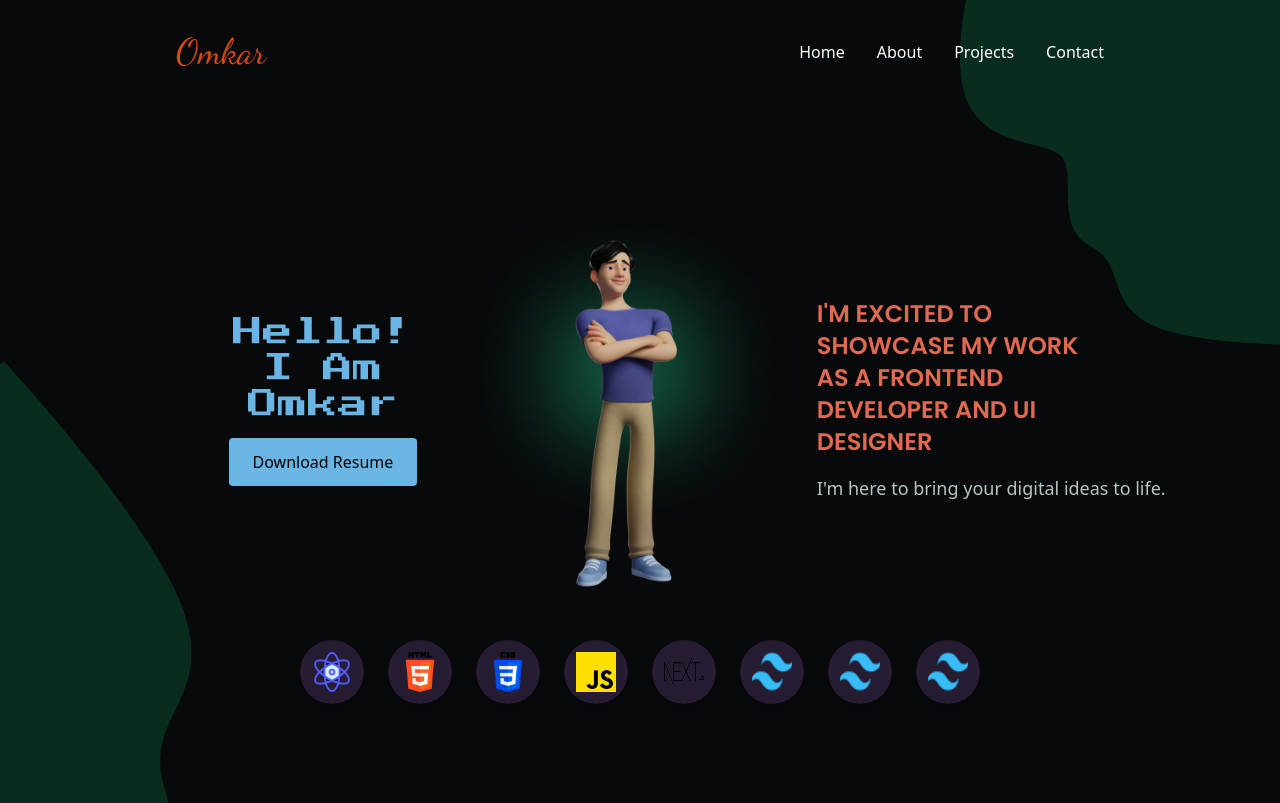
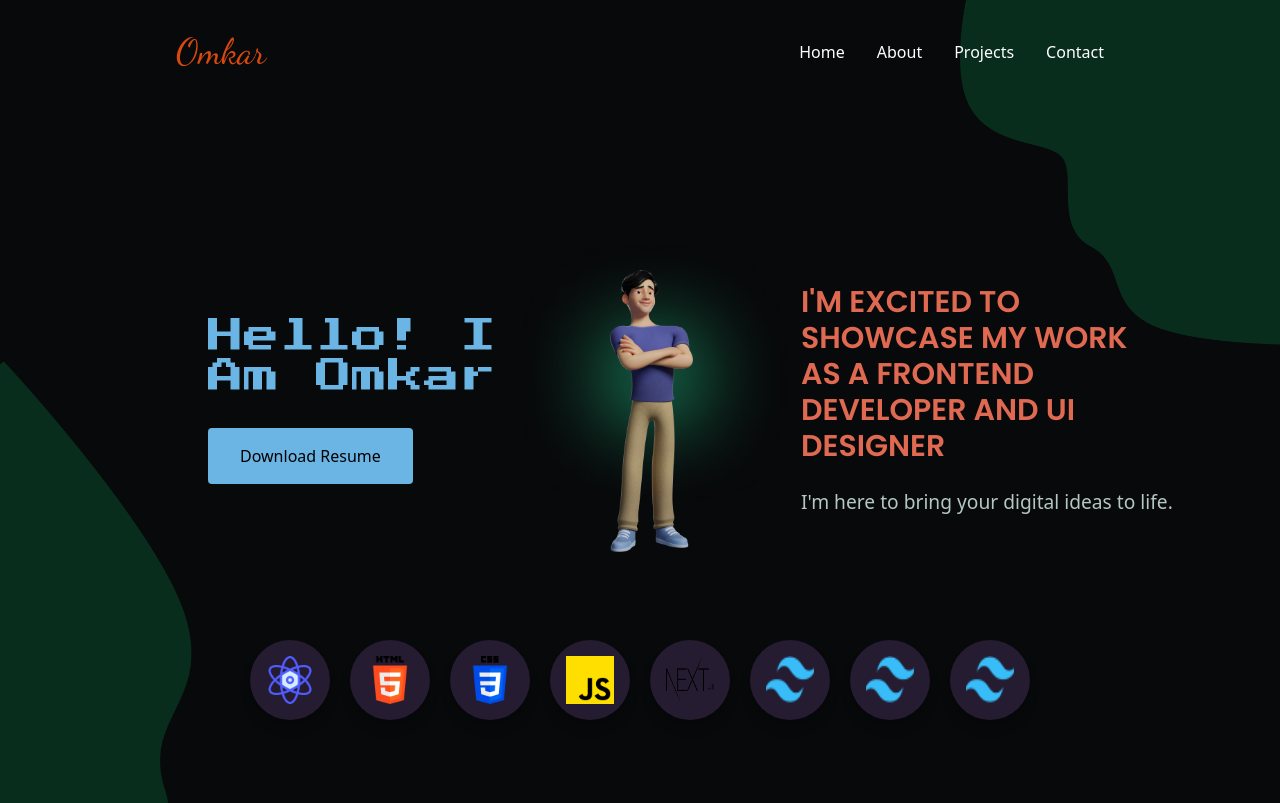
Before and after one commit to OmkarThakre01/portfolio, a React (Vite) app: page / in a window 1280 px wide. Shown: the top 803 px of the page. Built offline with nearby package versions, Linux system fonts and the light colour scheme.

Commit message:
ui hero commit

```diff
--- a/src/Components/Hero/hero.jsx
+++ b/src/Components/Hero/hero.jsx
@@ -4,42 +4,43 @@ import img2 from '../../assets/Man1bg.png';
 
 const Hero = () => {
   return (
-    <div className="relative flex flex-col xl:flex-row items-center justify-center min-h-screen p-2 lg:p-8 space-y-6 lg:space-y-0 lg:space-x-2">
+    <div className="relative flex flex-col xl:flex-row items-center justify-between min-h-screen p-4 xl:p-16 space-y-8 xl:space-y-0">
 
       {/* Text Section */}
-      <div className="flex flex-col items-center text-center space-y-4 order-2 lg:order-none lg:w-1/2 px-4 sm:px-6 md:px-8 lg:px-0 lg:ml-[11rem]">
-        <h1 className="text-[#6AB5E4] text-2xl sm:text-4xl md:text-3xl lg:text-3xl font-Press leading-tight">
+      <div className="flex flex-col items-center xl:items-start text-center xl:text-left space-y-8 order-2 xl:order-none xl:w-1/2 px-6  sm:px-8 lg:px-12 xl:px-0 md:px-8 lg:ml-[0rem] xl:ml-[9rem]">
+        <h1 className="text-[#6AB5E4] text-3xl sm:text-3xl lg:text-3xl xl:text-4xl font-Press leading-tight">
           Hello! I Am Omkar
         </h1>
-        <button className="bg-[#6AB5E4] text-[#000000] py-2 px-4 sm:py-3 sm:px-6 rounded transition duration-300">
+        <button className="bg-[#6AB5E4] text-[#000000] py-3 px-6 sm:py-4 sm:px-8 rounded transition duration-300 hover:bg-[#56A0D3]">
           Download Resume
         </button>
       </div>
 
             {/* Image Section */}
-      <div className="relative w-full h-full flex justify-center order-1 lg:order-none lg:w-[60rem] xl:px-0 px-0 sm:px-2 md:px-4">
-        <div>
+      <div className="relative w-full h-full flex justify-center xl:w-1/2 xl:px-0 px-0 sm:px-2 md:px-4">
+        <div className="relative">
        <img
          src={img2}
          alt="Background"
          className="absolute top-0 left-1/2 transform -translate-x-1/2 w-full sm:w-[70%] md:w-[85%] lg:w-[75%] xl:w-[100%] -z-5"
          />
-        </div>
-        <div>
        <img
         src={img1}
         alt="Foreground"
-            className="relative w-[95%] sm:w-[50%] md:w-[75%] lg:w-[85%] xl:w-[100%]"
+        className="relative w-[100%] sm:w-[90%] md:w-[95%] lg:w-[100%] xl:w-[100%] mx-auto"
          />
       </div>
         </div>
 
+
+
+
       {/* Additional Information */}
-      <div className="flex flex-col items-center lg:items-start text-center lg:text-left space-y-4 order-3 lg:order-none  px-4 sm:px-6 md:px-8 lg:px-0 ">
-        <h2 className="text-[#DF6951] text-[1rem] sm:text-lg md:text-3xl lg:text-2xl font-semibold font-Poppins uppercase lg:mr-40 ">
+      <div className="flex flex-col items-center xl:items-start text-center xl:text-left space-y-6 xl:w-[70%] order-3 xl:order-none px-6 sm:px-8 lg:px-12 xl:px-0">
+        <h2 className="text-[#DF6951] text-lg sm:text-xl md:text-2xl lg:text-3xl xl:text-3xl font-semibold font-Poppins uppercase lg:mr-20">
           I'm excited to showcase my work as a frontend developer and UI designer
         </h2>
-        <p className="text-[#B5C7C1] text-1xl sm:text-base md:text-lg text-center md:text-left leading-relaxed ">
+        <p className="text-[#B5C7C1] text-base sm:text-lg md:text-xl xl:text-[1.2rem] leading-relaxed">
           I'm here to bring your digital ideas to life.
         </p>
       </div>
--- a/src/Components/Icons/Icon.jsx
+++ b/src/Components/Icons/Icon.jsx
@@ -21,17 +21,17 @@ const Icon = () => {
   ];
 
   return (
-    <div className="flex justify-center py-6">
-      <div className="flex flex-wrap gap-6 justify-center absolute top-[44rem] lg:top-[40rem]">
+    <div className="absolute inset-0 flex justify-center items-center mt-[56.5rem] sm:mt-[50rem] md:mt-[52rem] lg:mt-[55rem] xl:mt-[35rem]">
+      <div className="flex flex-wrap gap-5 justify-center">
         {icons.map((icon, index) => (
           <div
             key={index}
-            className="w-16 h-16 sm:w-14 sm:h-14 lg:w-16 lg:h-16 bg-[#251C31] flex items-center justify-center rounded-full shadow-lg hover:scale-105 transition-transform"
+            className="w-16 h-16 sm:w-14 sm:h-14 lg:w-16 lg:h-16 xl:w-20 xl:h-20 bg-[#251C31] flex items-center justify-center rounded-full shadow-lg hover:scale-105 transition-transform"
           >
             <img
               src={icon.src}
               alt={icon.name}
-              className="w-10 h-10 sm:w-8 sm:h-8 lg:w-10 lg:h-10"
+              className="w-10 h-10 sm:w-8 sm:h-8 lg:w-10 lg:h-10 xl:w-12 xl:h-12"
             />
           </div>
         ))}
```
Lines whose indentation alone changed are shown as unchanged.
